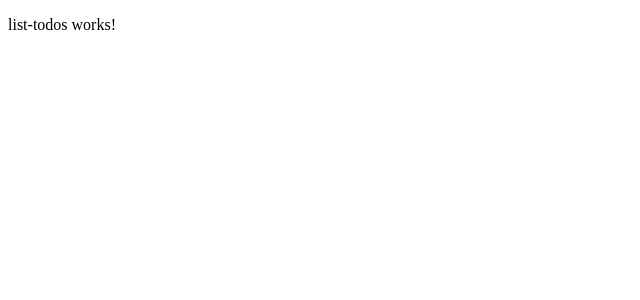
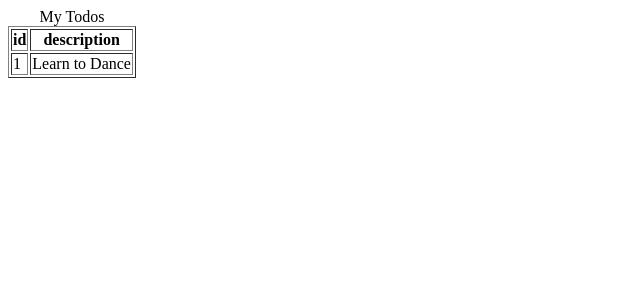
Before and after one commit to suhailakhtar039/springboot-angular, an Angular app in the folder frontend/todo/: page /todos in a window 1280 px wide. Shown: the top 300 px of the page, without its empty margins (0-640 px from the left). Built offline with nearby package versions, Linux system fonts and the light colour scheme.

Commit message:
list todos created

```diff
--- a/frontend/todo/src/app/list-todos/list-todos.component.html
+++ b/frontend/todo/src/app/list-todos/list-todos.component.html
@@ -1 +1,17 @@
-<p>list-todos works!</p>
+<table border="1">
+  <caption>
+    My Todos
+  </caption>
+  <thead>
+    <tr>
+      <th>id</th>
+      <th>description</th>
+    </tr>
+  </thead>
+  <tbody>
+    <tr>
+      <td>{{ todo.id }}</td>
+      <td>{{ todo.description }}</td>
+    </tr>
+  </tbody>
+</table>
```
